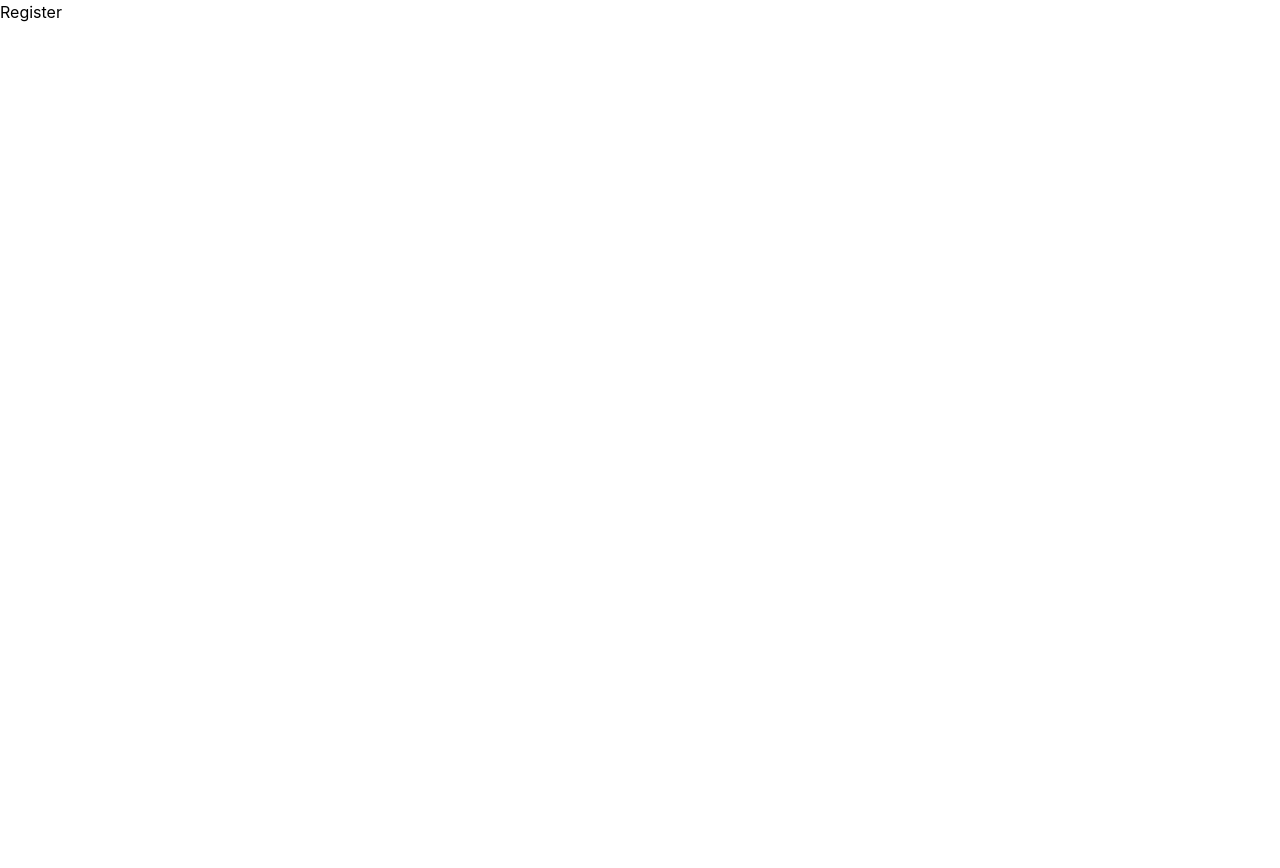
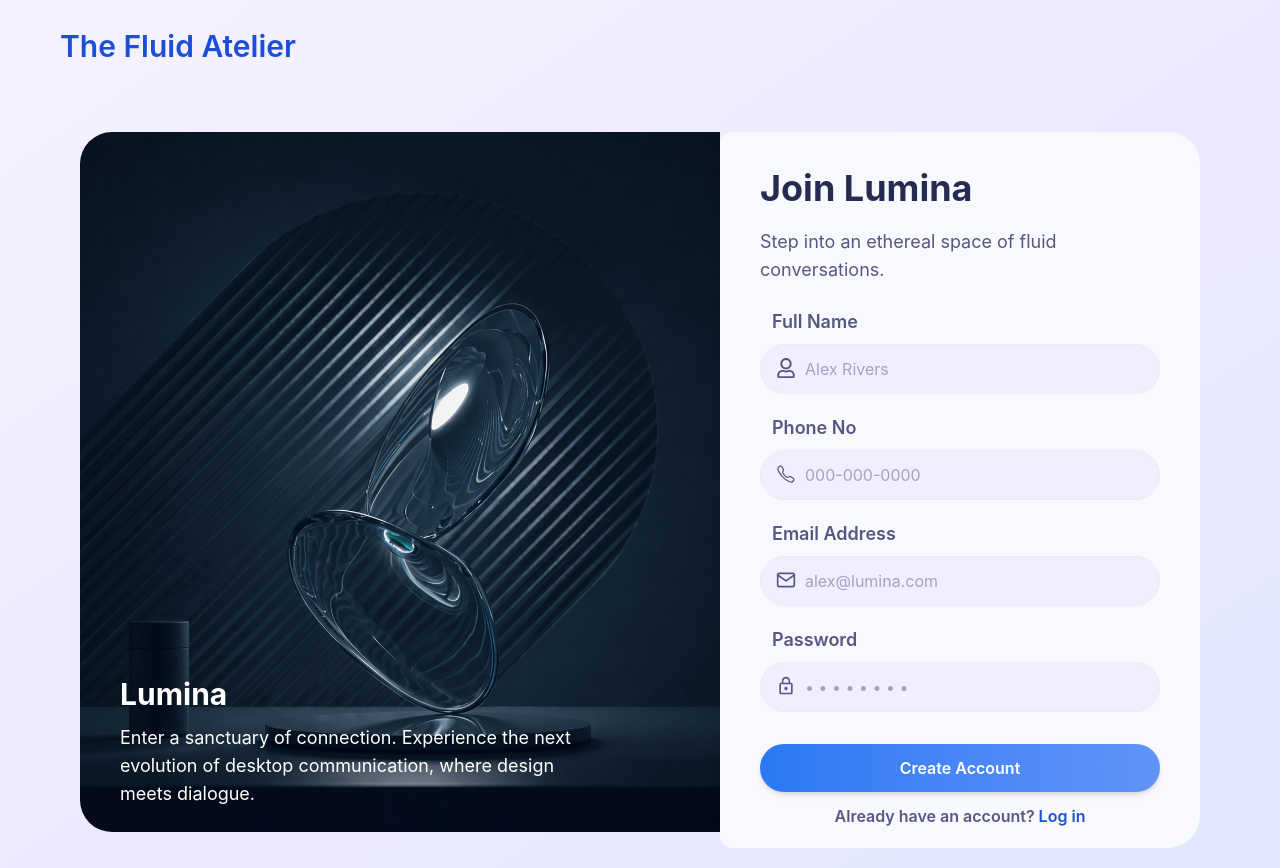
Before and after one commit to hasanurali/mern-chat-app, a React (Vite) app in the folder client/: page /auth/register in a window 1280 px wide. Before the commit the page ends 800 px from the top, so only its background shows below. Built offline with nearby package versions, Linux system fonts and the light colour scheme; no server answers.

Commit message:
feat: add register UI

```diff
--- a/client/src/features/auth/pages/Register.jsx
+++ b/client/src/features/auth/pages/Register.jsx
@@ -1,9 +1,98 @@
-import React from 'react'
+import luminaLogo from "@/assets/luminaLogo.svg"
+import { Input, Button } from '@/shared/index.js'
+import sleekAbstractGlassSculptureLogo from "@/assets/SleekAbstractGlassSculpture.png"
+import { Link } from 'react-router-dom'
+import { FaRegUser } from "react-icons/fa";
+import { MdLockOutline } from 'react-icons/md';
+import { FiMail } from 'react-icons/fi';
+import { IoCallOutline } from "react-icons/io5";
+import AuthFeatureCard from '../components/AuthFeatureCard'
+import { GoShieldLock } from "react-icons/go";
+import { TbMessageBolt } from "react-icons/tb";
 
 const Register = () => {
   return (
-    <div>Register</div>
+    <>
+      <div className='bg-linear-to-br from-[#f5f3ff] via-[#ede9fe] to-[#e0e7ff] min-h-screen pb-10 min-[1200px]:pb-5'>
+        <section className='py-4 min-[600px]:py-7 px-7 min-[600px]:px-15 flex gap-2 max-[770px]:bg-[#F8F9FD]'>
+          <img src={luminaLogo} alt="logo.svg" className='w-6.5 min-[600px]:w-10 min-[770px]:hidden' />
+          <p className='text-[#1D4ED8] text-2xl min-[600px]:text-3xl font-semibold min-[770px]:hidden'>Lumina</p>
+          <p className='text-[#1D4ED8] text-2xl min-[600px]:text-3xl font-semibold hidden min-[770px]:block'>The Fluid Atelier</p>
+        </section>
+
+        <div className='min-[1200px]:flex max-[770px]:min-h-screen min-[770px]:h-fit min-[1200px]:px-20'>
+
+          <div className='hidden min-[1200px]:block relative'>
+            <img className='w-screen h-175 mt-10 rounded-l-4xl object-cover' src={sleekAbstractGlassSculptureLogo} alt="Sculpture.png" />
+            <div className='text-white absolute left-10 bottom-10'>
+              <h2 className='text-3xl font-bold pb-3'>Lumina</h2>
+              <p className='text-lg pr-35 min-[1300px]:pr-50 min-[1350px]:pr-65 min-[1420px]:pr-80'>Enter a sanctuary of connection. Experience the next evolution of desktop communication, where design meets dialogue.</p>
+            </div>
+          </div>
+
+          <div className='max-[1200px]:max-w-192.5 min-[1200px]:min-w-120 px-7 min-[600px]:px-15 min-[1200px]:px-10 pt-7 min-[600px]:pt-15 min-[1200px]:pt-9 flex flex-col gap-6 min-[600px]:gap-10 min-[1200px]:gap-6 overflow-y-auto pb-10 min-[1200px]:pb-5 relative overflow-hidden
+         min-[770px]:bg-[#F8F9FD] rounded-xl min-[1200px]:rounded-r-4xl max-[1199px]:m-auto min-[770px]:mt-20 min-[1200px]:mt-10'>
+
+            <div className="absolute top-8 right-8 w-24 h-24
+              bg-purple-300/30 rounded-full blur-2xl min-[770px]:hidden"></div>
+
+            <div className="absolute bottom-16 left-8 w-32 h-32
+              bg-indigo-300/30 rounded-full blur-2xl min-[770px]:hidden"></div>
+
+            <div className="absolute bottom-8 right-16 w-20 h-20
+              bg-pink-200/20 rounded-full blur-xl min-[770px]:hidden"></div>
+
+
+            <section>
+              <header className='flex flex-col gap-3 min-[600px]:gap-5'>
+                <h2 className='text-[#282B51] text-4xl min-[600px]:text-5xl min-[1200px]:text-4xl font-bold'>Join Lumina</h2>
+                <p className='text-[#555881] text-lg min-[600px]:text-xl min-[1200px]:text-lg'>Step into an ethereal space of fluid conversations.</p>
+              </header>
+            </section>
+            <section>
+              <form className='flex flex-col gap-5'>
+
+                <div className='text-[#555881] flex flex-col gap-1 min-[600px]:gap-2 relative'>
+                  <label htmlFor="name" className='pl-3 font-semibold min-[600px]:text-lg min-[1200px]:text-md'>Full Name</label>
+                  <Input type="text" placeholder='Alex Rivers' id='name' className='px-3 py-3 rounded-full bg-[#F8F9FD] min-[770px]:bg-[#F1EFFF] border border-[#ECE9F9] outline-blue-500 focus:shadow-xs focus:shadow-blue-400 pl-11' />
+                  <FaRegUser className='absolute top-10.5 min-[600px]:top-12.5 left-4' size={20} />
+                </div>
+
+                <div className='text-[#555881] flex flex-col gap-1 min-[600px]:gap-2 relative'>
+                  <label htmlFor="phone" className='pl-3 font-semibold min-[600px]:text-lg min-[1200px]:text-md'>Phone No</label>
+                  <Input type="tel" placeholder='000-000-0000' id='phone' className='px-3 py-3 rounded-full bg-[#F8F9FD] min-[770px]:bg-[#F1EFFF] border border-[#ECE9F9] outline-blue-500 focus:shadow-xs focus:shadow-blue-400 pl-11' />
+                  <IoCallOutline className='absolute top-10.5 min-[600px]:top-12.5 left-4' size={20} />
+                </div>
+
+                <div className='text-[#555881] flex flex-col gap-1 min-[600px]:gap-2 relative'>
+                  <label htmlFor="email" className='pl-3 font-semibold min-[600px]:text-lg min-[1200px]:text-md'>Email Address</label>
+                  <Input type="email" placeholder='alex@lumina.com' id='email' className='px-3 py-3 rounded-full bg-[#F8F9FD] min-[770px]:bg-[#F1EFFF] border border-[#ECE9F9] outline-blue-500 focus:shadow-xs focus:shadow-blue-400 pl-11' />
+                  <FiMail className='absolute top-10.5 min-[600px]:top-12.5 left-4' size={20} />
+                </div>
+
+                <div className='text-[#555881] flex flex-col gap-1 min-[600px]:gap-2 relative'>
+                  <label htmlFor="password" className='pl-3 font-semibold min-[600px]:text-lg min-[1200px]:text-md'>Password</label>
+                  <Input type="password" placeholder='• • • • • • • •' id='password' className='px-3 py-3 rounded-full bg-[#F8F9FD] min-[770px]:bg-[#F1EFFF] border border-[#ECE9F9] outline-blue-500 focus:shadow-xs focus:shadow-blue-400 pl-11' />
+                  <MdLockOutline className='absolute top-10.5 min-[600px]:top-12.5 left-4' size={20} />
+                </div>
+
+                <div className='mt-3 flex flex-col gap-3'>
+                  <Button className='bg-linear-to-r from-[#2c78f6] to-[#6094f7] min-[770px]:bg-[#0155B7]'>Create Account</Button>
+                  <p className='text-center text-[#555881] font-semibold'>Already have an account? <Link to={'/auth/login'} className='text-[#1D4ED8]'>Log in</Link></p>
+                </div>
+
+              </form>
+            </section>
+            <section className='mt-5 flex gap-4 min-[770px]:hidden'>
+              <AuthFeatureCard icon={<TbMessageBolt size={22} color='#8E3A8A' />} title='High-Speed Messaging' />
+              <AuthFeatureCard icon={<GoShieldLock size={22} color='#0050D4' />} title='End-to-End Privacy' bg='bg-[#E0E0FF]' circleColor='bg-[#CAD2FB]' circlePosition='-top-6 -right-6' />
+            </section>
+          </div>
+        </div>
+      </div>
+    </>
   )
 }
 
+
 export default Register
```
Also changed, not shown: client/src/assets/SleekAbstractGlassSculpture.png (added).
